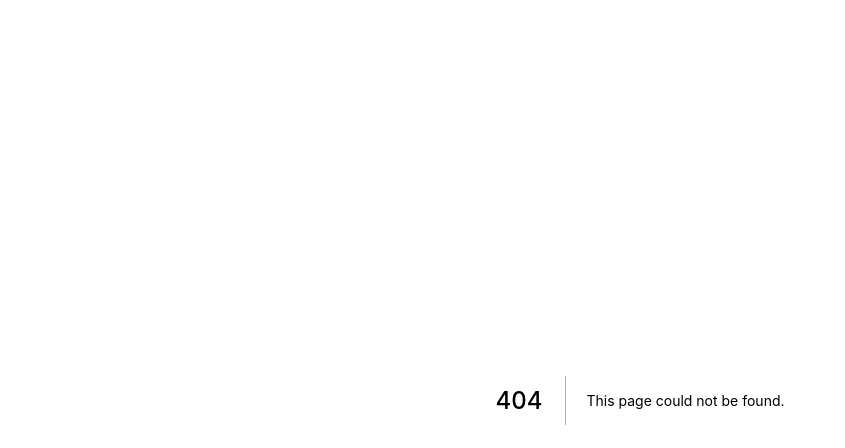
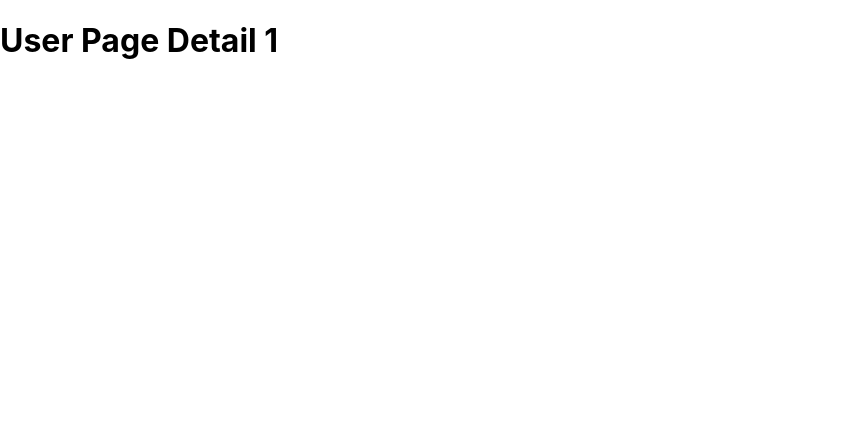
Before and after one commit to haris0/basic-nextjs-ts, a Next.js app: page /user/1 in a window 1280 px wide. Before the commit this address had no page. Shown: the top 448 px of the page, without its empty margins (0-845 px from the left). Built offline with nearby package versions, Linux system fonts and the light colour scheme.

Commit message:
dynamic routes nextjs

```diff
--- /dev/null
+++ b/pages/user/[userSlug].tsx
@@ -0,0 +1,17 @@
+import { useRouter } from 'next/router';
+import type { NextPage } from 'next';
+
+const Detail: NextPage = () => {
+  const router = useRouter();
+  const { userSlug } = router.query;
+
+  return (
+    <div>
+      <h1>
+        User Page Detail {userSlug}
+      </h1>
+    </div>
+  );
+};
+
+export default Detail;
```
Also changed, not shown: pages/user/index.tsx (added, +9 -0 lines), .eslintrc.json.
